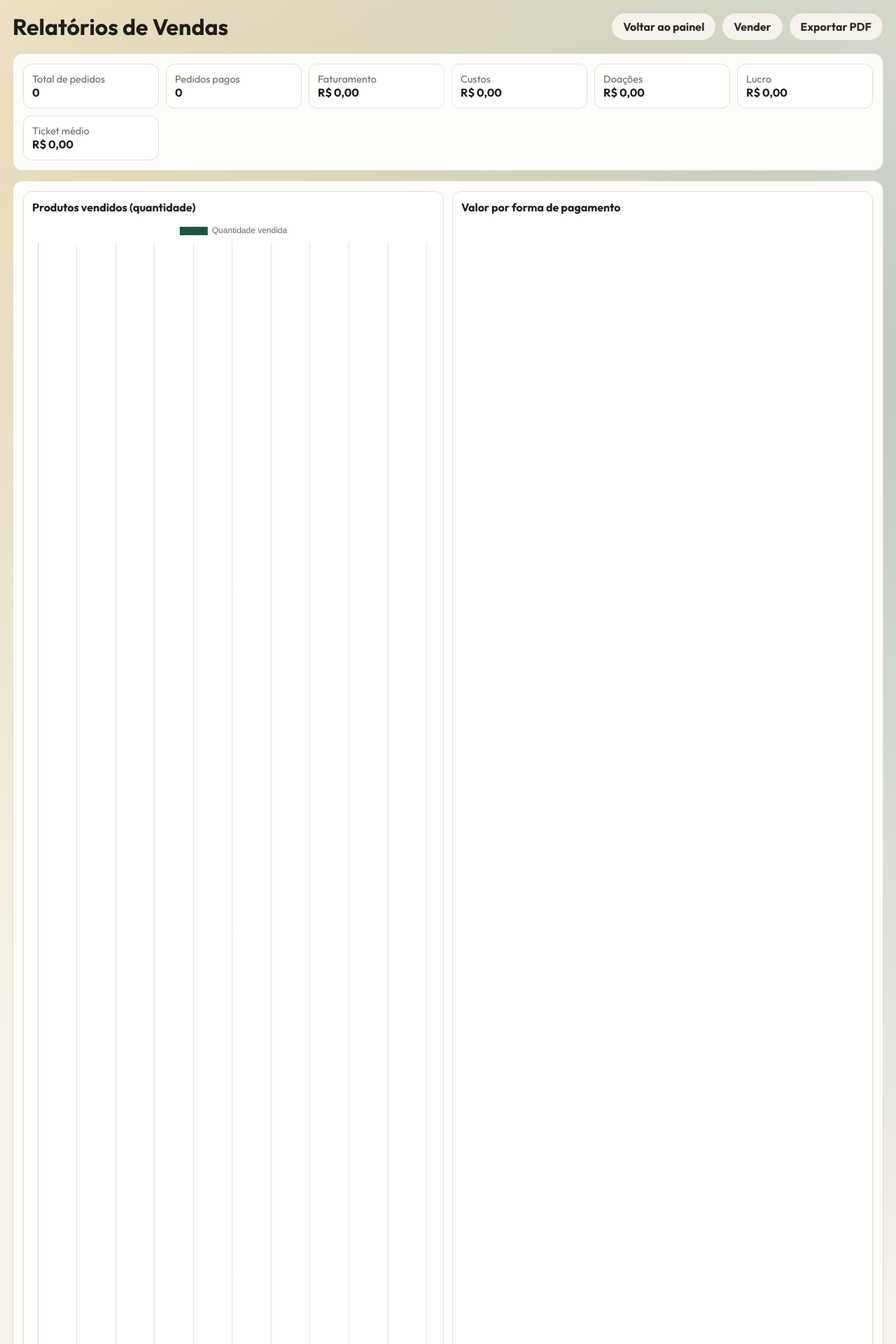
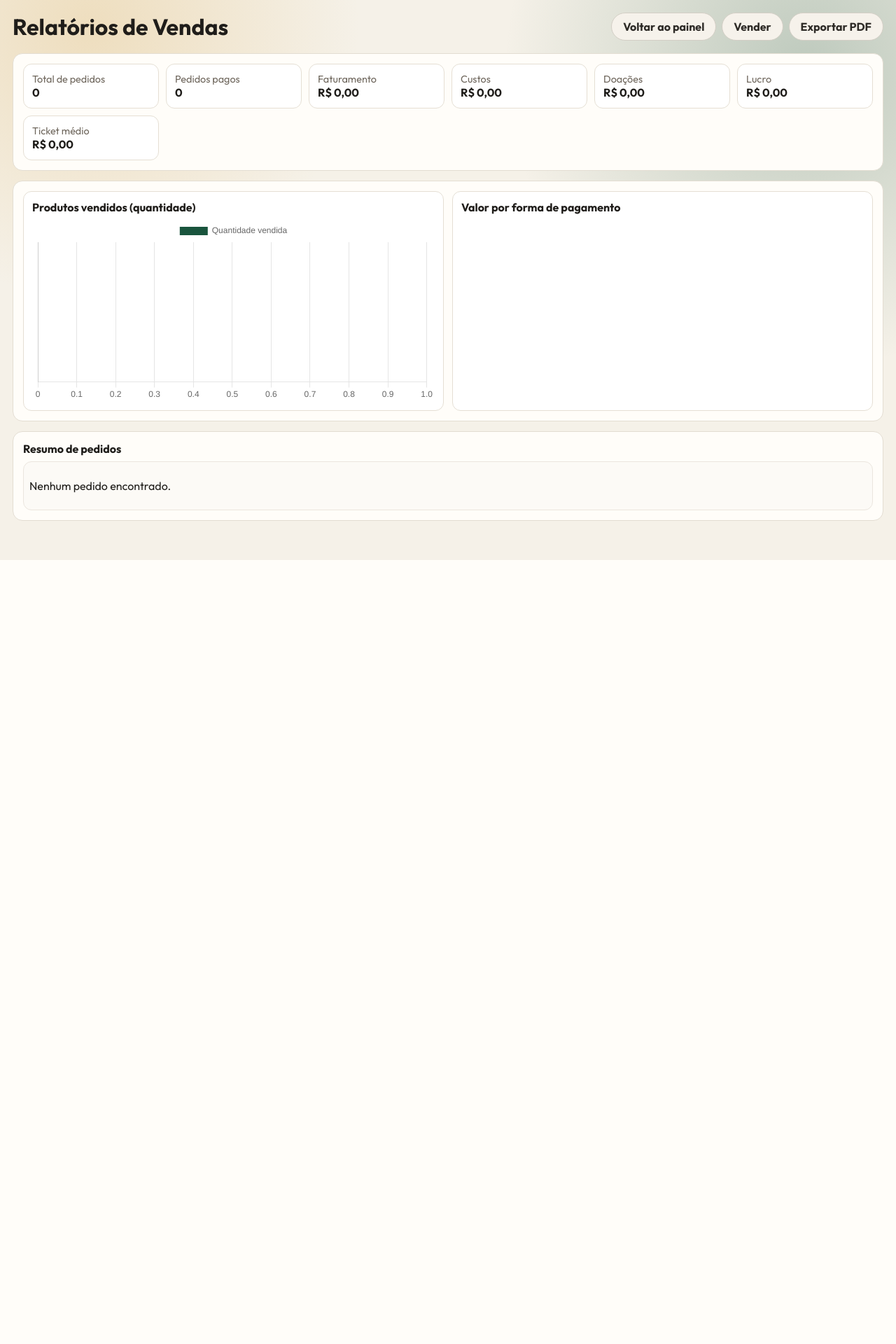
Before and after one commit to fabianopolone123/sitemissao, a Django app: page /manage/reports/page/ in a window 1280 px wide. Shown: the top 1920 px of the page at 70% size. After the commit the page ends 800 px from the top, so only its background shows below. Run offline with Django 5.2, Linux system fonts and the light colour scheme; the visitor is signed in with stand-in values (Sample User, id 1); data comes from the database, SQL or seed files in the repository; data that the repository does not hold is empty; a map, chart or similar area stays blank.

Commit message:
Estabiliza altura do grafico de produtos nos relatorios

```diff
--- a/static/shop/manage_reports.js
+++ b/static/shop/manage_reports.js
@@ -58,11 +58,12 @@
     const paymentTotals = getJson('chart-payment-totals-data', []);
     const wrappedProductLabels = productLabels.map((label) => wrapLabel(label, 18));
     const productsCanvas = document.getElementById('chart-products-sold');
+    const productsCanvasShell = document.getElementById('chart-products-sold-shell');
 
-    if (productsCanvas) {
+    if (productsCanvasShell) {
         const minHeight = 260;
         const dynamicHeight = Math.max(minHeight, productLabels.length * 34);
-        productsCanvas.style.height = `${dynamicHeight}px`;
+        productsCanvasShell.style.height = `${dynamicHeight}px`;
     }
 
     try {
--- a/static/shop/styles.css
+++ b/static/shop/styles.css
@@ -672,16 +672,16 @@ h1 {
     padding: 12px;
 }
 
+.report-chart-shell {
+    position: relative;
+    height: 260px;
+    min-height: 260px;
+}
+
 .report-card canvas {
     width: 100% !important;
-    height: 260px !important;
-    max-height: 260px;
-}
-
-#chart-products-sold {
-    height: auto !important;
+    height: 100% !important;
     max-height: none;
-    min-height: 260px;
 }
 
 .report-delivered-compact .panel-list {
--- a/templates/shop/manage_reports.html
+++ b/templates/shop/manage_reports.html
@@ -56,11 +56,15 @@
         <section class="section-card report-charts-grid">
             <article class="report-card">
                 <p class="panel-subtitle">Produtos vendidos (quantidade)</p>
-                <canvas id="chart-products-sold"></canvas>
+                <div id="chart-products-sold-shell" class="report-chart-shell">
+                    <canvas id="chart-products-sold"></canvas>
+                </div>
             </article>
             <article class="report-card">
                 <p class="panel-subtitle">Valor por forma de pagamento</p>
-                <canvas id="chart-payment-totals"></canvas>
+                <div class="report-chart-shell">
+                    <canvas id="chart-payment-totals"></canvas>
+                </div>
             </article>
         </section>
 
```
